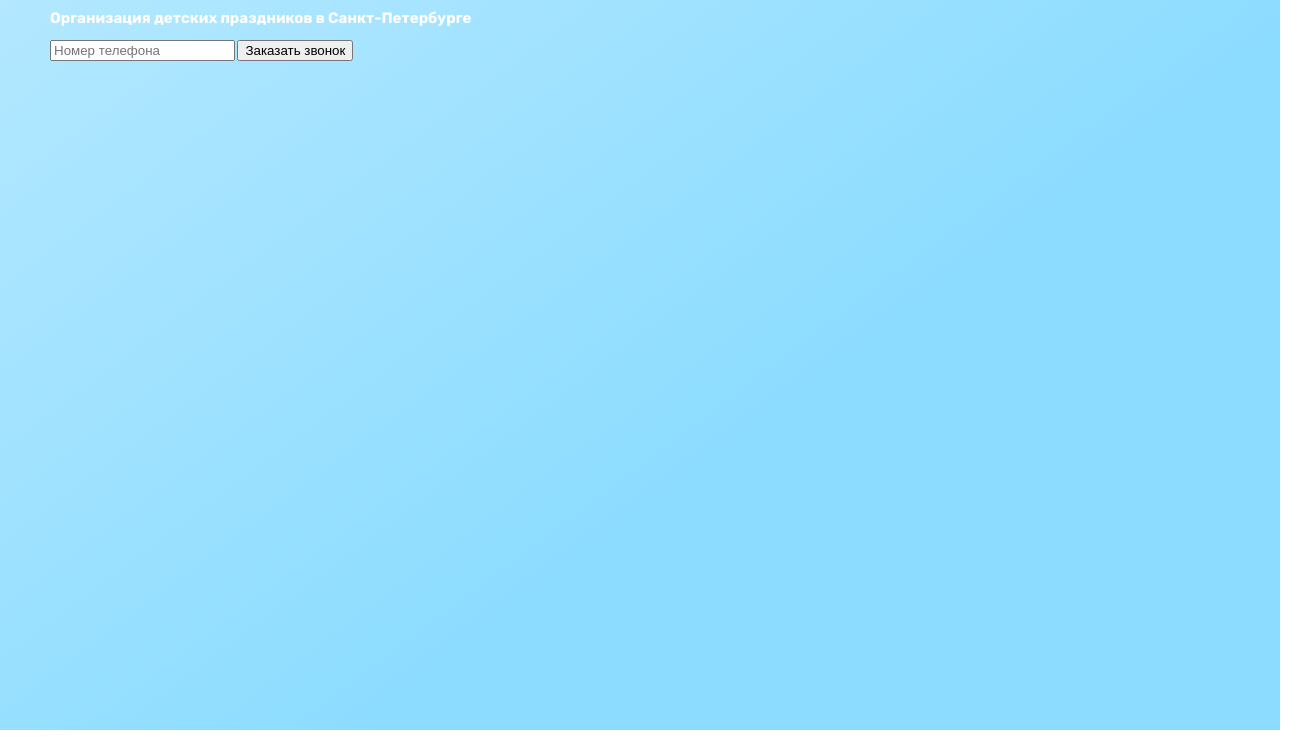
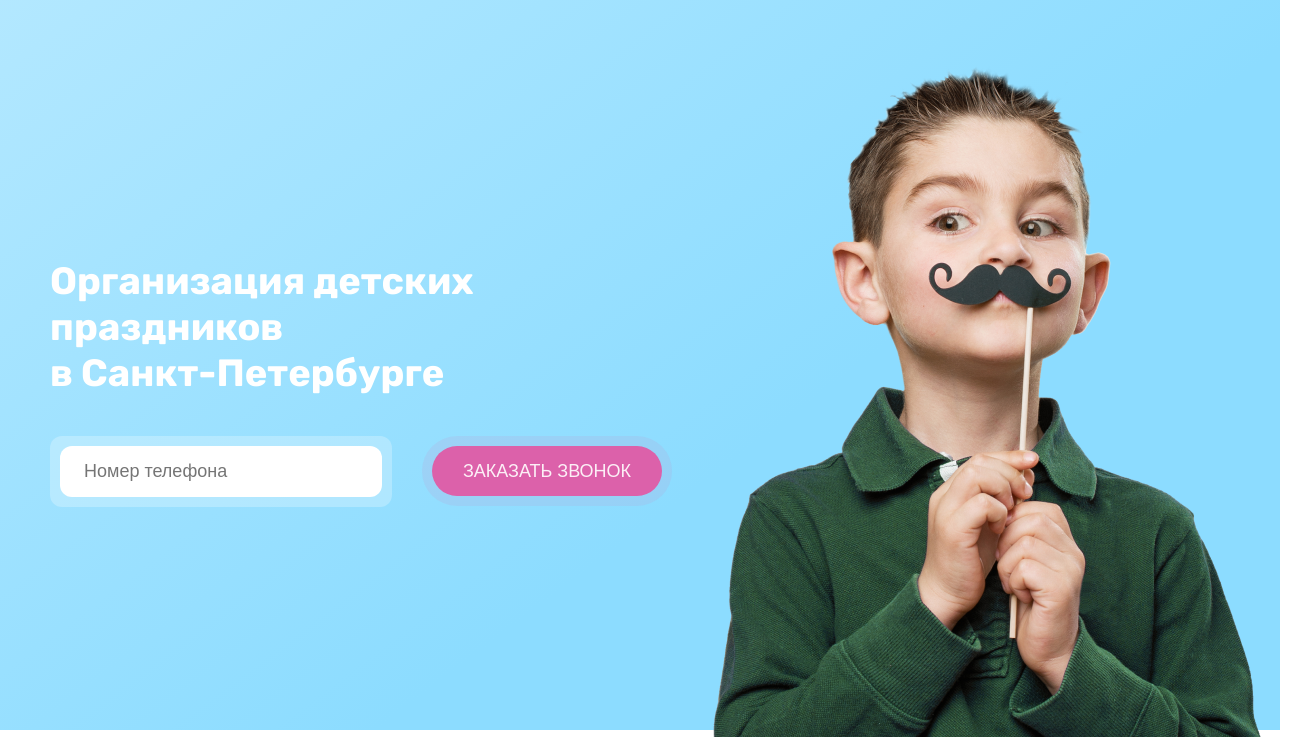
Before and after one commit to Dexane/your-day, a plain HTML site: page index.html in a window 1280 px wide. Shown: the part 70-807 px from the top of the page, 1302 px wide, since content can reach past the window. Drawn offline with nearby package versions, Linux system fonts and the light colour scheme; files that its build step writes are made by us from their sources.

Commit message:
Added text and image for section hero

```diff
--- a/index.html
+++ b/index.html
@@ -11,9 +11,9 @@
 
 <body>
     <section class="hero">
-        <div class=".hero__inner center">
+        <div class="hero__inner">
             <header class="header">
-                <img src="img/logo.png" alt="" class="logo">
+                <img src="img/hero/hero__logo.png" alt="" class="logo">
                 <nav class="header__nav ">
 
                     <!-- Навигация для десктопа -->
@@ -27,15 +27,31 @@
                     </ul>
 
                     <!-- Навигация для мобилок -->
-
+                    <div class="hamburger">
+                        <a class="hamburger__line"><span></span></a>
+                    </div>
+                    <ul class="header__nav-mobile nav-mobile">
+                        <li><a class="nav-mobile__link" href="#">Об Агентстве</a></li>
+                        <li><a class="nav-mobile__link" href="#">Услуги</a></li>
+                        <li><a class="nav-mobile__link" href="#">Преимущества</a></li>
+                        <li><a class="nav-mobile__link" href="#">Проведенные мероприятия</a></li>
+                        <li><a class="nav-mobile__link" href="#">Наш опыт</a></li>
+                        <li><a class="nav-mobile__link" href="#">Отзывы</a></li>
+                    </ul>
                 </nav>
             </header>
-            <div class="hero__text">
-                <div class="hero__text-inner">
-                    <h1 class="hero__text-title">Организация детских праздников <span>в Санкт-Петербурге</span></h1>
-                    <input type="tel" class="input input--margin" placeholder="Номер телефона">
-                    <button class="button button--margin">Заказать звонок</button>
+            <div class="hero__content">
+                <div class="hero__content-inner">
+                    <h1 class="hero__content-title">Организация детских праздников <span>в Санкт-Петербурге</span></h1>
+                    <form action="" class="hero__content-form-wrapper">
+                        <div class="input-wrapper">
+                            <input type="tel" class="input" placeholder="Номер телефона">
+                        </div>
+                        <button class="button">Заказать звонок</button>
+                    </form>
+
                 </div>
+                <img src="img/hero/hero__boy1.png" alt="" class="hero__content-img">
             </div>
         </div>
     </section>
--- a/stylesheets/scss/base/_base.scss
+++ b/stylesheets/scss/base/_base.scss
@@ -3,14 +3,12 @@ body {
     font-family: 'Rubik', sans-serif;
     font-weight: normal;
     color: $text-main;
-    font-size: 10px;
 }
 
 li a:hover {
     color: $button;
 }
 
-.center {
-    max-width: 1180px;
-    margin: 0 auto;
+html {
+    font-size: 10px;
 }
--- a/stylesheets/scss/base/_resets.scss
+++ b/stylesheets/scss/base/_resets.scss
@@ -1,7 +1,5 @@
-*,
-*:before,
-*:after {
-    box-sizing: border-box;
+* {
+    //  box-sizing: border-box;
 }
 
 body {
--- a/stylesheets/scss/components/_buttons.scss
+++ b/stylesheets/scss/components/_buttons.scss
@@ -0,0 +1,36 @@
+.button {
+    position: relative;
+    width: 230px;
+    height: 50px;
+    border: none;
+    outline: none;
+    border-radius: 100px;
+    -webkit-border-radius: 100px;
+    -moz-border-radius: 100px;
+    -ms-border-radius: 100px;
+    -o-border-radius: 100px;
+    background-color: $button;
+    text-transform: uppercase;
+    color: $text-main;
+    font-size: 1.8em;
+    cursor: pointer;
+    &::before {
+        content: '';
+        position: absolute;
+        top: -10px;
+        left: -10px;
+        padding: 10px;
+        background-color: $btn-bg;
+        width: 230px;
+        height: 50px;
+        border-radius: 100px;
+        -webkit-border-radius: 100px;
+        -moz-border-radius: 100px;
+        -ms-border-radius: 100px;
+        -o-border-radius: 100px;
+    }
+}
+
+button {
+    margin-top: 10px;
+}
--- /dev/null
+++ b/stylesheets/scss/components/_hamburger.scss
@@ -0,0 +1,51 @@
+.hamburger {
+    display: block;
+    //background-color: black;
+    width: 60px;
+    height: 60px;
+    margin-left: auto;
+    cursor: pointer;
+    z-index: 0;
+}
+
+.hamburger__line span {
+    display: block;
+    top: 50%;
+    margin-top: -2px;
+    left: 50%;
+    margin-left: -19px;
+    width: 38px;
+    height: 4px;
+    background-color: $text-main;
+    position: relative;
+    z-index: 10;
+    &:before,
+    &:after {
+        content: '';
+        position: absolute;
+        width: 54px;
+        height: 4px;
+    }
+}
+
+.hamburger__line span:before {
+    background-color: $text-main;
+    left: 50%;
+    margin-left: -27px;
+    transform: translateY(-10px);
+    -webkit-transform: translateY(-10px);
+    -moz-transform: translateY(-10px);
+    -ms-transform: translateY(-10px);
+    -o-transform: translateY(-10px);
+}
+
+.hamburger__line span:after {
+    background-color: $text-main;
+    left: 50%;
+    margin-left: -27px;
+    transform: translateY(10px);
+    -webkit-transform: translateY(10px);
+    -moz-transform: translateY(10px);
+    -ms-transform: translateY(10px);
+    -o-transform: translateY(10px);
+}
--- a/stylesheets/scss/components/_input.scss
+++ b/stylesheets/scss/components/_input.scss
@@ -0,0 +1,34 @@
+.input {
+    position: absolute;
+    top: 10px;
+    left: 10px;
+    width: 322px;
+    height: 51px;
+    outline: none;
+    border: none;
+    border-radius: 12px;
+    -webkit-border-radius: 12px;
+    -moz-border-radius: 12px;
+    -ms-border-radius: 12px;
+    -o-border-radius: 12px;
+    box-sizing: border-box;
+    padding-left: 24px;
+    font-size: 18px;
+    &::placeholder {
+        font-size: 18px;
+    }
+}
+
+.input-wrapper {
+    width: 342px;
+    height: 71px;
+    position: relative;
+    background-color: $input-bg;
+    box-sizing: border-box;
+    border-radius: 12px;
+    -webkit-border-radius: 12px;
+    -moz-border-radius: 12px;
+    -ms-border-radius: 12px;
+    -o-border-radius: 12px;
+    margin-right: 40px;
+}
--- a/stylesheets/scss/helpers/_mixins.scss
+++ b/stylesheets/scss/helpers/_mixins.scss
@@ -0,0 +1,4 @@
+@mixin center {
+    max-width: 1180px;
+    margin: 0 auto;
+}
--- a/stylesheets/scss/helpers/_variables.scss
+++ b/stylesheets/scss/helpers/_variables.scss
@@ -4,6 +4,8 @@ $text-secondary: #000;
 $bg-lightblue: #BDEBFF;
 $bg-midblue: #8CDCFF;
 $button: #DB61AA;
+$btn-bg: rgba(219, 97, 170, 0.1);
+$input-bg : rgba(255, 255, 255, 0.25);
 // Breakpoints
 $xs: 320px;
 $sm: 768px;
--- a/stylesheets/scss/layout/_header.scss
+++ b/stylesheets/scss/layout/_header.scss
@@ -2,10 +2,9 @@
     display: flex;
     padding-top: 25px;
     align-items: center;
-}
-
-.header__nav {
-    margin-left: auto;
+    &__nav {
+        margin-left: auto;
+    }
 }
 
 .logo {
@@ -16,5 +15,11 @@
 
 .list-item__link {
     margin-left: 19px;
-    font-size: 1.8em;
+    font-size: 18px;
 }
+
+// Убираем отображение мобильного меню на десктопе
+.hamburger,
+.nav-mobile {
+    display: none;
+}
--- a/stylesheets/scss/layout/_hero.scss
+++ b/stylesheets/scss/layout/_hero.scss
@@ -1,18 +1,44 @@
+@import '../helpers/mixins';
 .hero {
     background: linear-gradient(322.99deg, #8CDCFF 38.62%, #BDEBFF 111.12%);
     width: 100%;
     height: 800px;
+    &__content {
+        display: flex;
+        max-width: 710px;
+        box-sizing: border-box;
+        height: 740px;
+    }
+    &__inner {
+        height: 800px;
+        box-sizing: border-box;
+        @include center;
+    }
+    &__content-inner {
+        display: flex;
+        flex-direction: column;
+        justify-content: center;
+        flex-grow: 1;
+    }
+    &__content-inner {
+        display: flex;
+        flex-direction: column;
+        justify-content: center;
+        flex-grow: 1;
+    }
+    &__content-form-wrapper {
+        display: flex;
+    }
+    &__content-title {
+        font-size: 38px;
+        margin-bottom: 40px;
+        span {
+            display: block;
+        }
+    }
+    &__content-img {
+        max-width: 640px;
+        max-height: 672px;
+        align-self: flex-end;
+    }
 }
-
-.hero__text {
-    display: flex;
-    max-width: 600px;
-    justify-content: space-between;
-}
-
-.hero__inner {
-    display: flex;
-    flex-direction: column;
-    justify-content: space-between;
-    align-content: center;
-}
--- a/stylesheets/scss/main.scss
+++ b/stylesheets/scss/main.scss
@@ -4,6 +4,7 @@
 @import 'components/buttons';
 @import 'components/input';
 @import 'components/logo';
+@import 'components/hamburger';
 @import 'helpers/mixins';
 @import 'helpers/variables';
 @import 'layout/footer';
```
Also changed, not shown: css/main.css (added), img/hero/hero__boy.png (added), img/hero/hero__boy1.png (added), img/hero/hero__logo.png (renamed from img/logo.png), stylesheets/css/main.css (deleted), stylesheets/css/style.css (deleted), 2 other files.
